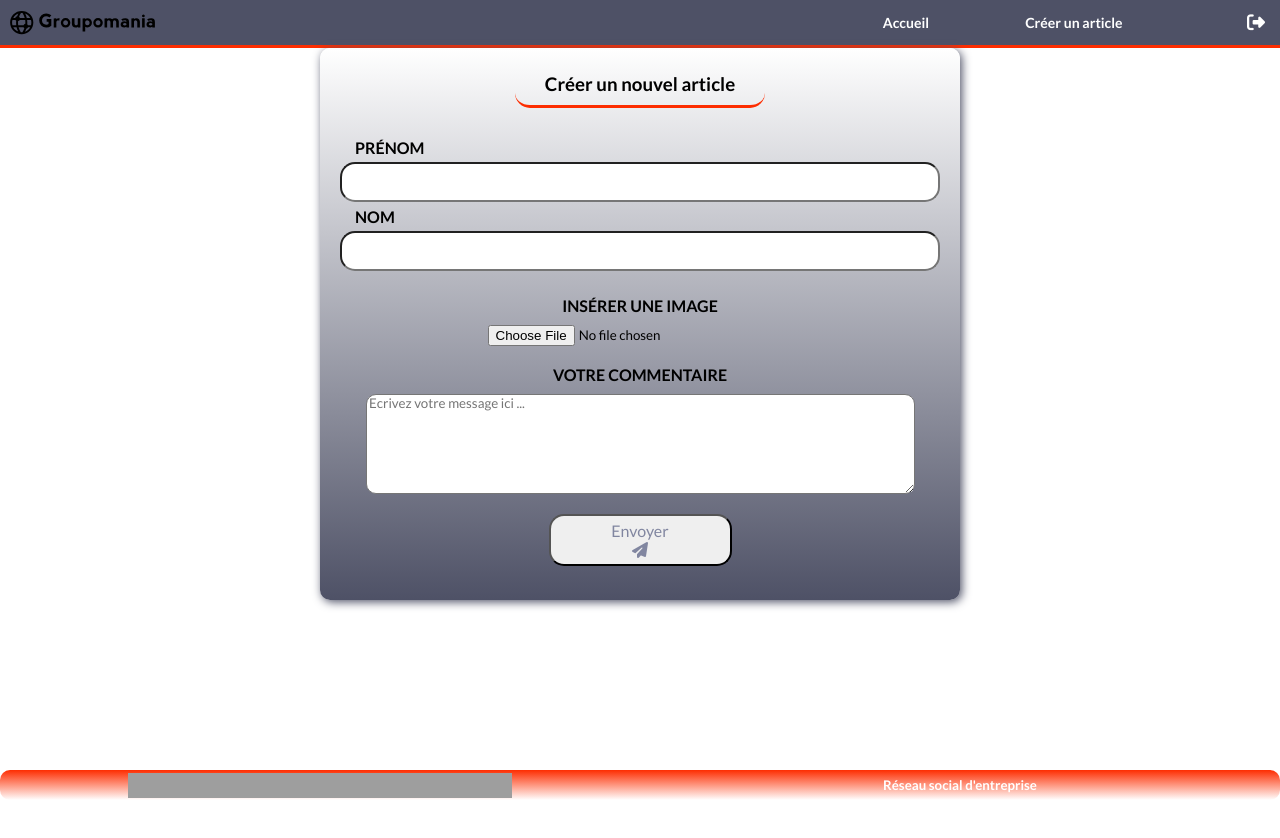
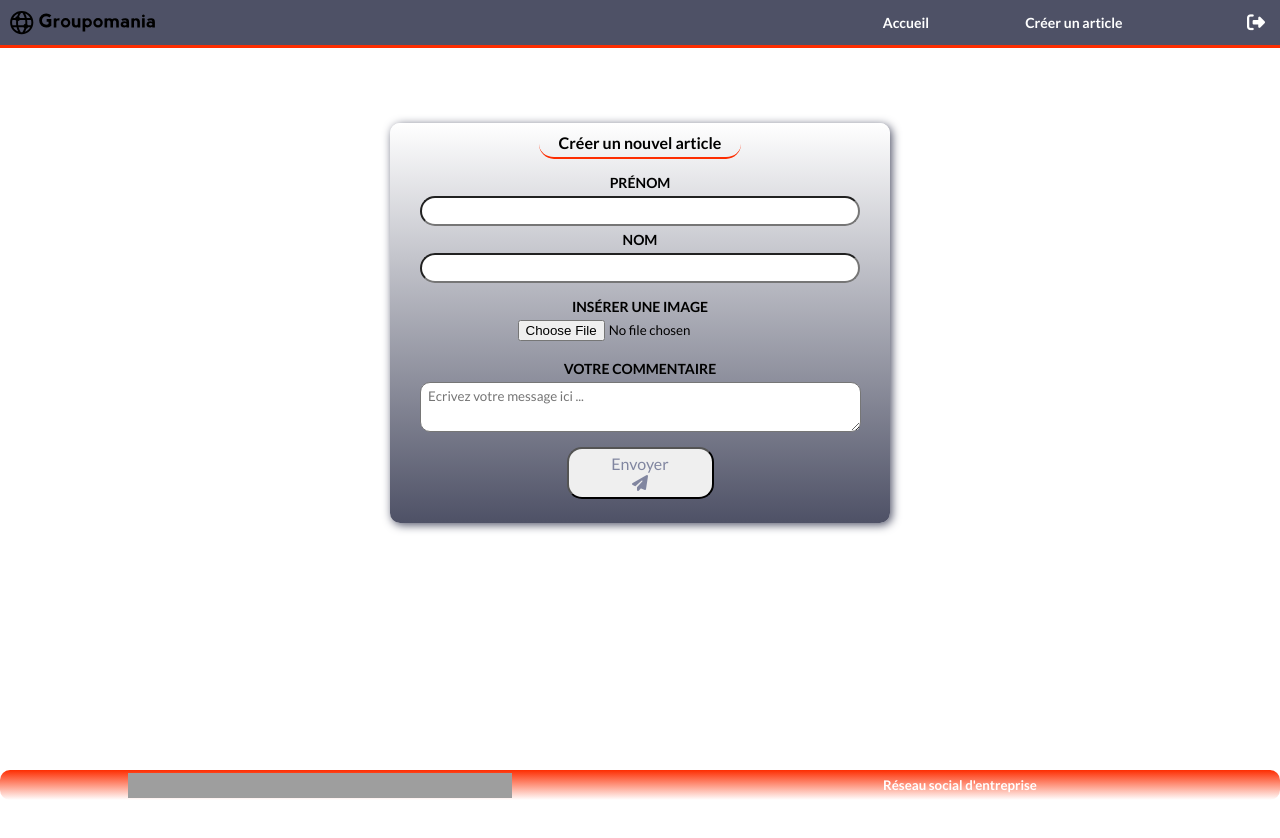
Before and after one commit to MDI93/groupomania_social_media, a React (Create React App) app in the folder front/: page /newpost in a window 1280 px wide. Shown: the top 838 px of the page. Built offline with nearby package versions, Linux system fonts and the light colour scheme; sample sign-in values are in the browser's storage; grey boxes are pictures that could not be loaded.

Commit message:
Change css newformpost

```diff
--- a/front/src/Styles/pages/newpost/_FormNewPost.scss
+++ b/front/src/Styles/pages/newpost/_FormNewPost.scss
@@ -1,17 +1,23 @@
+.body {
+    top: 50%;
+    left: 50%;
+
 .newpost-form-container {
     display: flex;
     justify-content: center;
     align-items: center;
+    height: 550px;
 
     .newpost-form {
         display: flex;
         flex-direction: column;
+        justify-content: center;
         align-items: center;
-        width: 50%;
+        width: 500px;
         border-radius: 10px 10px;
         border: 1px solid none;
         background: linear-gradient($background-color-card2, $background-color-form);
-        padding: 15px;
+        padding: 5px;
         box-shadow: 2px 2px 10px $color-tertiary;
     }
 
@@ -19,11 +25,12 @@
 
     h3 {
         display: flex;
+        font-size: 16px;
         justify-content: center;
-        padding: 10px 30px 10px 30px;
+        padding: 5px 20px 5px 20px;
         border-radius: 15px 15px;
-        border-bottom: 3px solid $color-primary;
-        margin-bottom: 30px;
+        border-bottom: 2px solid $color-primary;
+        margin-bottom: 15px;
         width: auto;
     }
 
@@ -33,26 +40,30 @@
         display: flex;
         flex-direction: column;
         width: 100%;
-        margin-bottom: 20px;
+        margin-bottom: 10px;
 
         .newpost-form-header-label {
             display: flex;
             justify-content: left;
             align-items: center;
+            justify-content: center;
+            font-size: 14px;
             font-weight: 600;
-            width: 20%;
-            margin-left: 20px;
+            margin-bottom: 5px;
+            width: 100%;
             text-transform: uppercase;
         }
 
         ;
 
         .newpost-form-input-header {
+            display: flex;
             justify-content: center;
             width: auto;
             border-radius: 15px 15px;
-            height: 40px;
-            margin: 5px;
+            height: 30px;
+            margin: 0px 25px 5px 25px;
+            padding-left: 5px;
         }
 
         ;
@@ -69,10 +80,11 @@
             display: flex;
             justify-content: center;
             align-items: center;
+            font-size: 14px;
             font-weight: 600;
             text-transform: uppercase;
             width: 50%;
-            margin-bottom: 10px;
+            margin-bottom: 5px;
         }
 
         .newpost-form-input-file {
@@ -90,17 +102,20 @@
             display: flex;
             justify-content: center;
             align-items: center;
+            font-size: 14px;
             font-weight: 600;
             width: 40%;
             text-transform: uppercase;
-            margin-bottom: 10px;
+            margin-bottom: 5px;
         }
 
         .newpost-form-textarea {
             border-radius: 10px 10px;
-            min-height: 100px;
+            min-height: 50px;
             width: 90%;
-            margin-bottom: 10px;
+            margin-bottom: 5px;
+            padding: 5px;
+            overflow-wrap: normal;
         }
 
         ;
@@ -168,4 +183,9 @@
 
 }
 
-;
+;}
+
+.home-container{
+    height: calc(85vh - 60px);
+    overflow-y: auto;
+}
```
